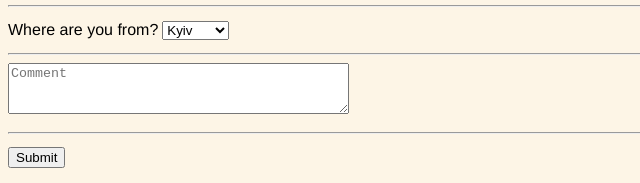
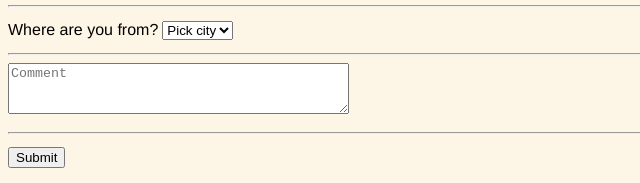
Before and after one commit to artemijklymenko/homework_2, a plain HTML site: page index.html in a window 1280 px wide. Shown: the part 529-712 px from the top of the page, 0-640 px from the left. Drawn offline with Linux system fonts and the light colour scheme.

Commit message:
updated index.html dropdown

```diff
--- a/index.html
+++ b/index.html
@@ -90,6 +90,7 @@
         <section>
           <label class="fhead">Where are you from?</label>
           <select>
+            <option disabled="disabled" selected="" value="">Pick city</option>
             <option value="Kyiv">Kyiv</option>
             <option value="Lviv">Lviv</option>
             <option value="Kharkiv">Kharkiv</option>
```
